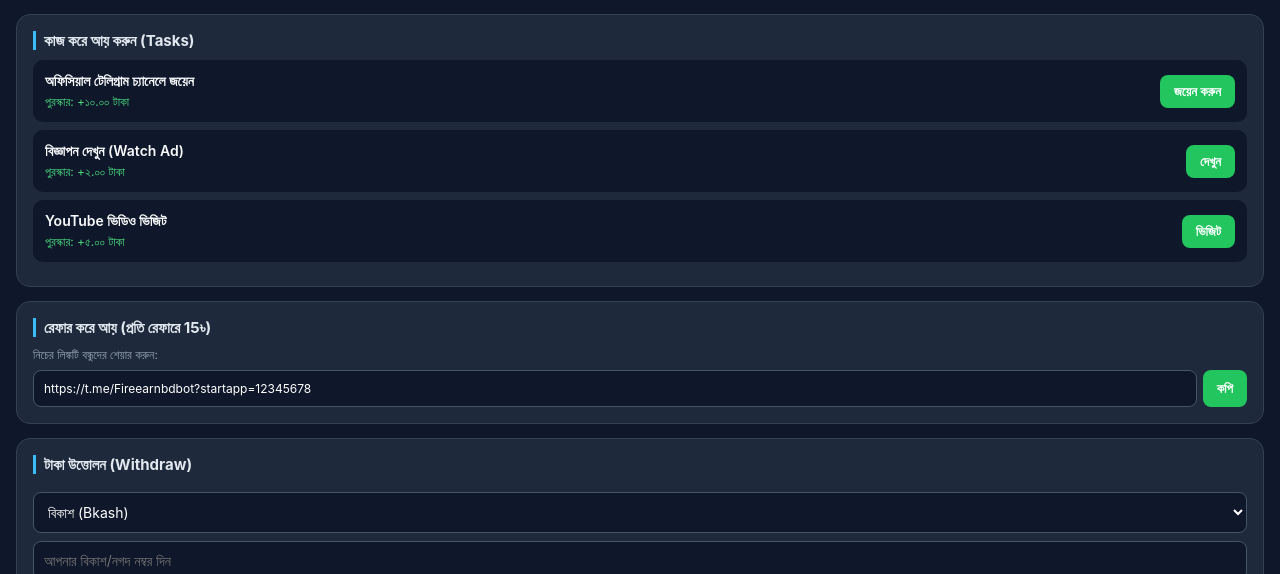
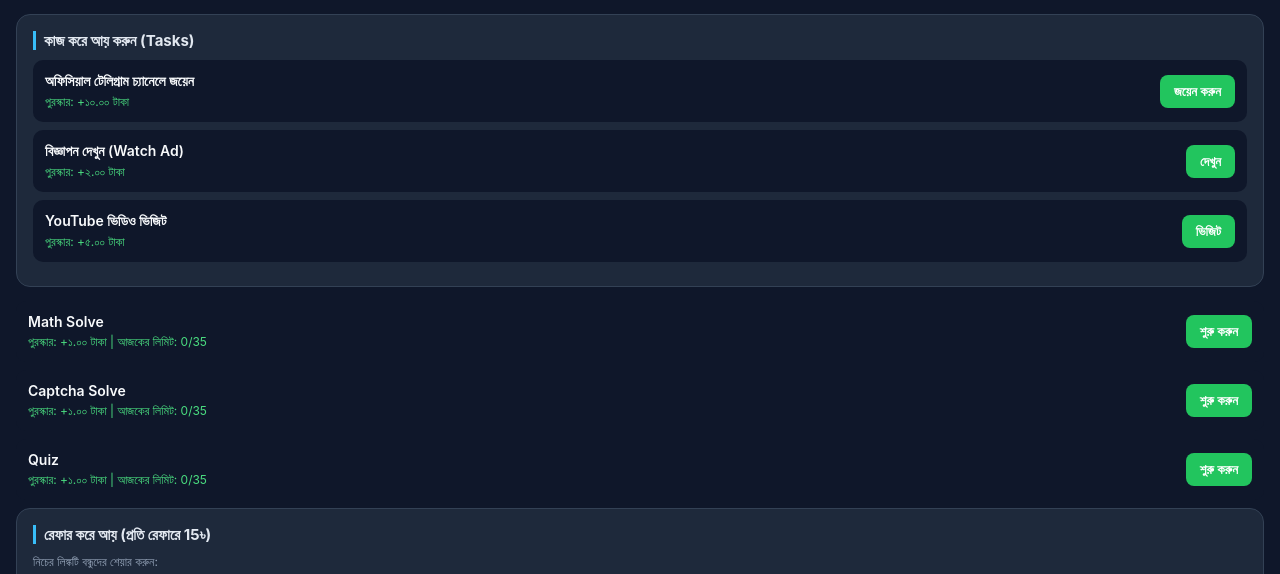
Before and after one commit to rifatrahmanx30-svg/earning-app, a plain HTML site: page index.html in a window 1280 px wide. Shown: the part 214-788 px from the top of the page. Drawn offline with Linux system fonts and the light colour scheme; no server answers.

Commit message:
Update index.html

```diff
--- a/index.html
+++ b/index.html
@@ -75,7 +75,27 @@
       <button id="task2Btn" onclick="completeTask('task2', 5, 'https://youtube.com')">ভিজিট</button>
     </div>
   </div>
-
+<div class="task-item">
+  <div class="task-info">
+    <p>Math Solve</p>
+    <span id="mathLimitText">পুরস্কার: +১.০০ টাকা | আজকের লিমিট: 0/35</span>
+  </div>
+  <button onclick="openMiniTask('math')">শুরু করুন</button>
+</div>
+<div class="task-item">
+  <div class="task-info">
+    <p>Captcha Solve</p>
+    <span id="captchaLimitText">পুরস্কার: +১.০০ টাকা | আজকের লিমিট: 0/35</span>
+  </div>
+  <button onclick="openMiniTask('captcha')">শুরু করুন</button>
+</div>
+<div class="task-item">
+  <div class="task-info">
+    <p>Quiz</p>
+    <span id="quizLimitText">পুরস্কার: +১.০০ টাকা | আজকের লিমিট: 0/35</span>
+  </div>
+  <button onclick="openMiniTask('quiz')">শুরু করুন</button>
+</div>
   <!-- Referral -->
   <div class="card">
     <h3>রেফার করে আয় (প্রতি রেফারে 15৳)</h3>
```
